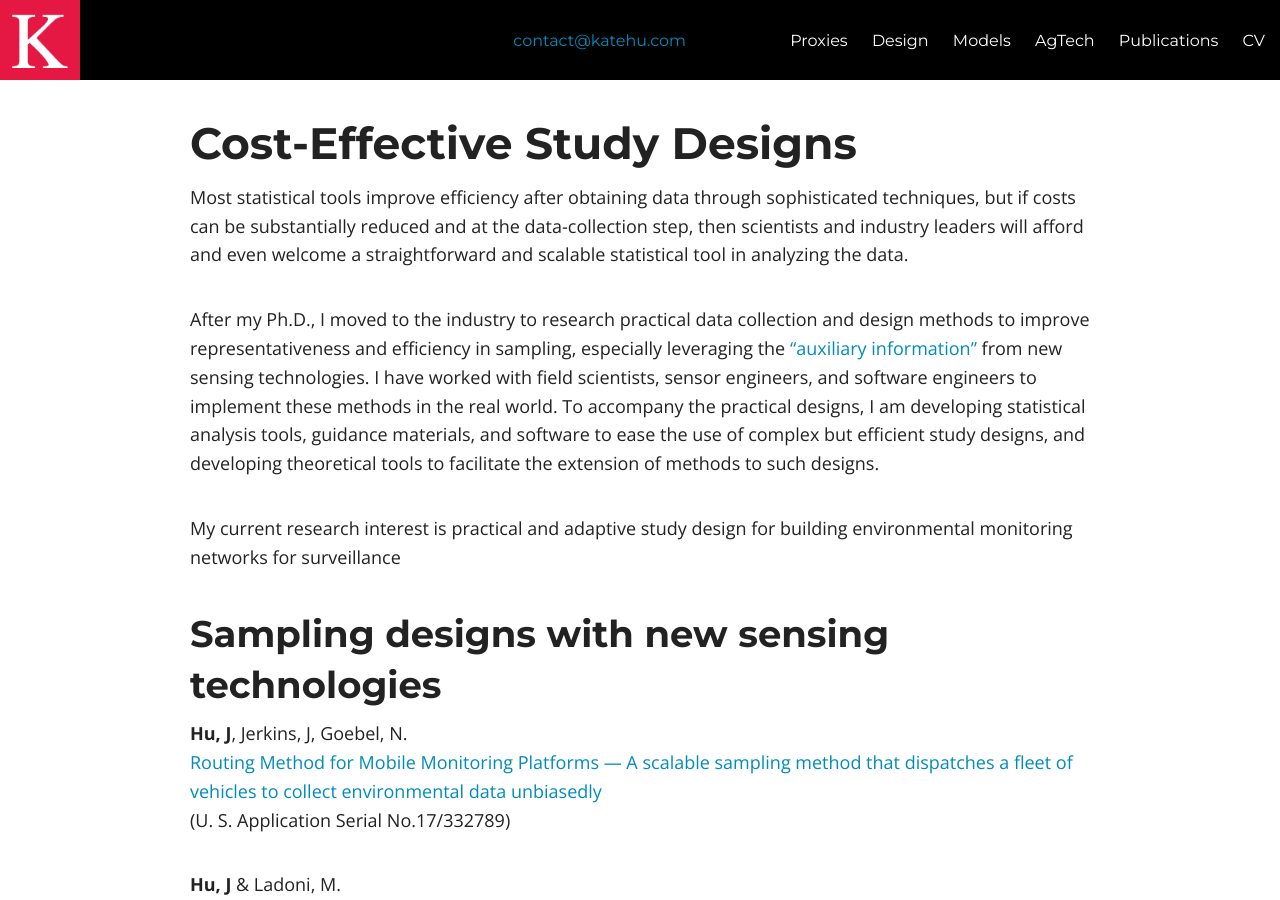
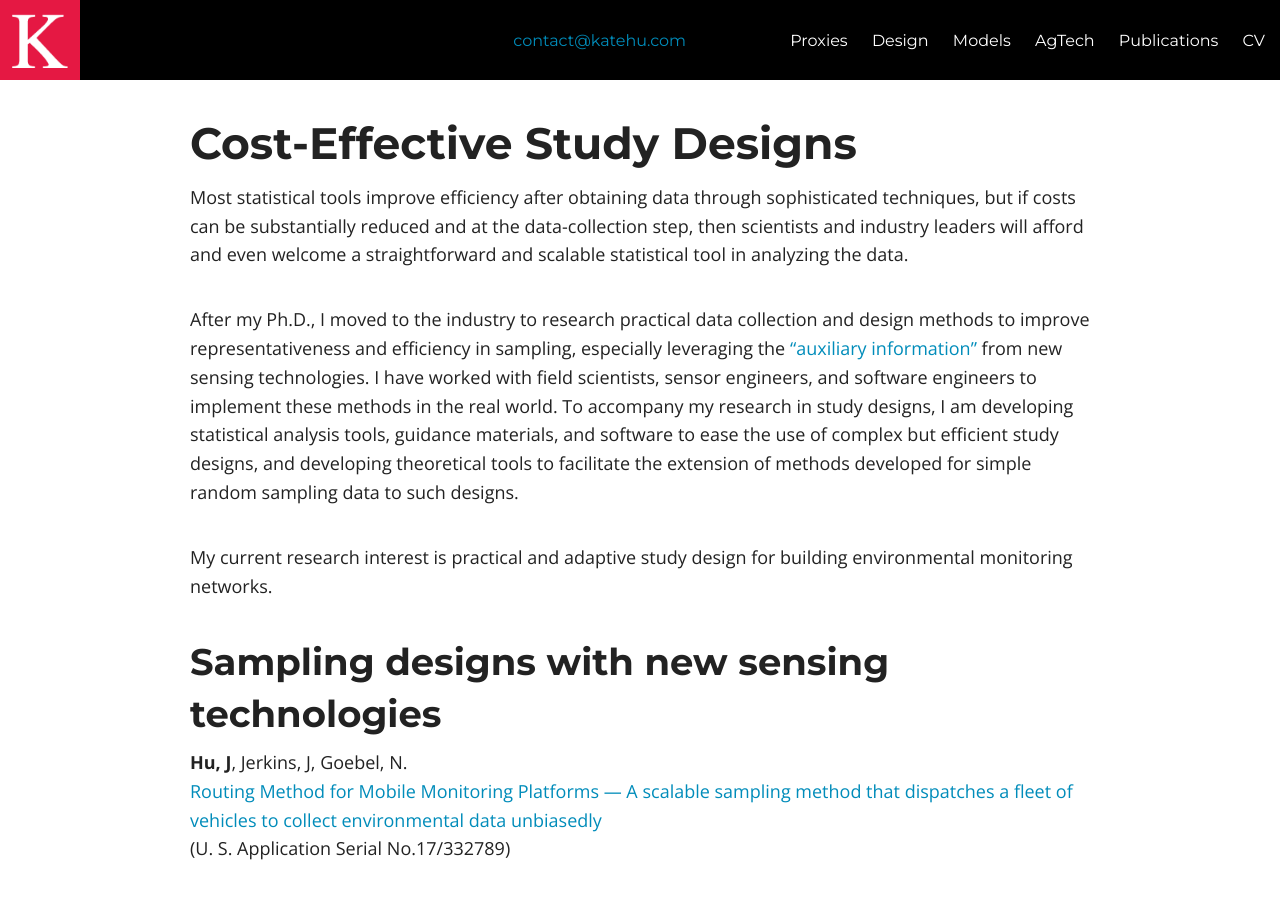
Before and after one commit to katehu/katehu.github.io, a Jekyll site: the page built from study-design.md, in a window 1280 px wide and 900 px high. Built offline with Jekyll 4.4.1, drawn with Linux system fonts in a browser that asks for light colours; nearby versions of some CDN libraries.

Commit message:
Update study-design.md

```diff
--- a/study-design.md
+++ b/study-design.md
@@ -11,9 +11,9 @@ but if  costs can be substantially reduced and  at the data-collection step, the
 
 
 
-After my Ph.D., I moved to the industry to research practical data collection and design methods to improve representativeness and efficiency in sampling, especially leveraging the ["auxiliary information"](http://www.katehu.com/proxies/) from new sensing technologies. I have worked with field scientists, sensor engineers, and software engineers to implement these methods in the real world. To accompany the practical designs, I am  developing statistical analysis tools, guidance materials, and software to ease the use of complex but efficient study designs, and developing theoretical tools to facilitate the extension of methods to such designs.
+After my Ph.D., I moved to the industry to research practical data collection and design methods to improve representativeness and efficiency in sampling, especially leveraging the ["auxiliary information"](http://www.katehu.com/proxies/) from new sensing technologies. I have worked with field scientists, sensor engineers, and software engineers to implement these methods in the real world. To accompany my research in study designs, I am  developing statistical analysis tools, guidance materials, and software to ease the use of complex but efficient study designs, and developing theoretical tools to facilitate the extension of methods developed for simple random sampling data to such designs.
 
-My current research interest is practical and adaptive study design for building environmental monitoring networks for surveillance
+My current research interest is practical and adaptive study design for building environmental monitoring networks.
 
 ## Sampling designs with new sensing technologies
 
```
